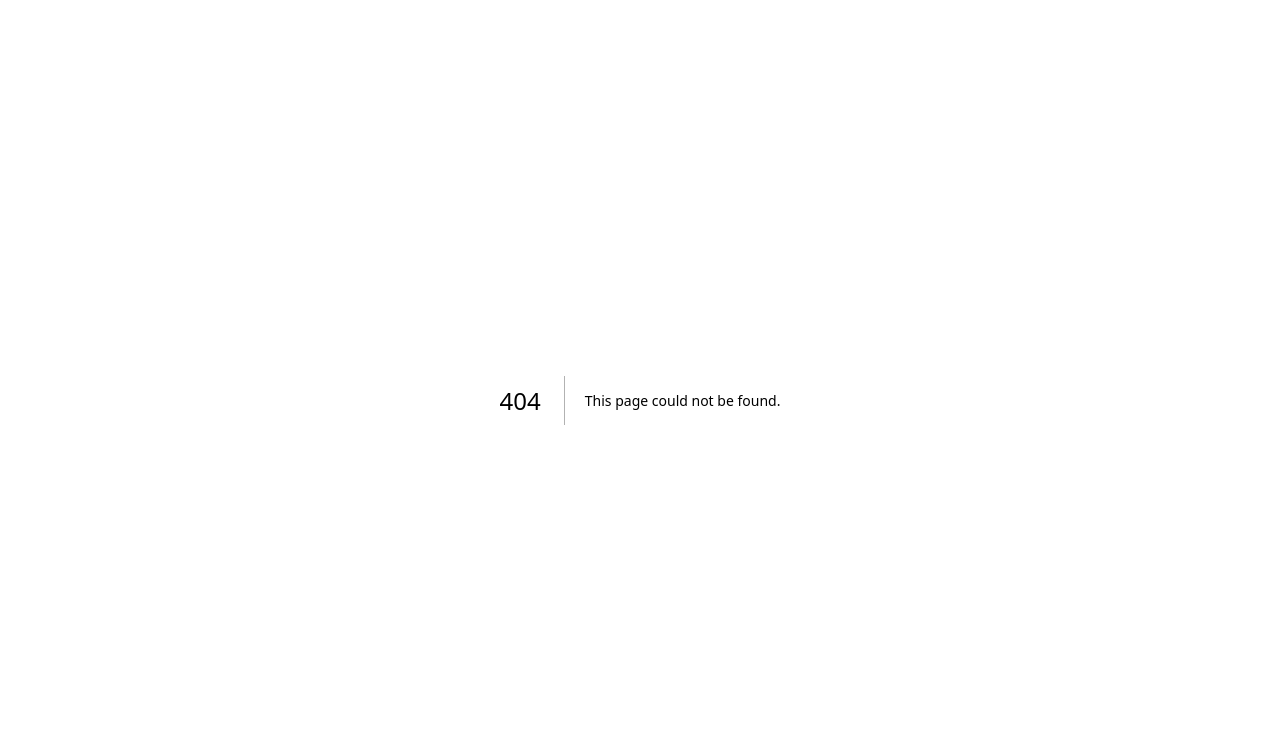
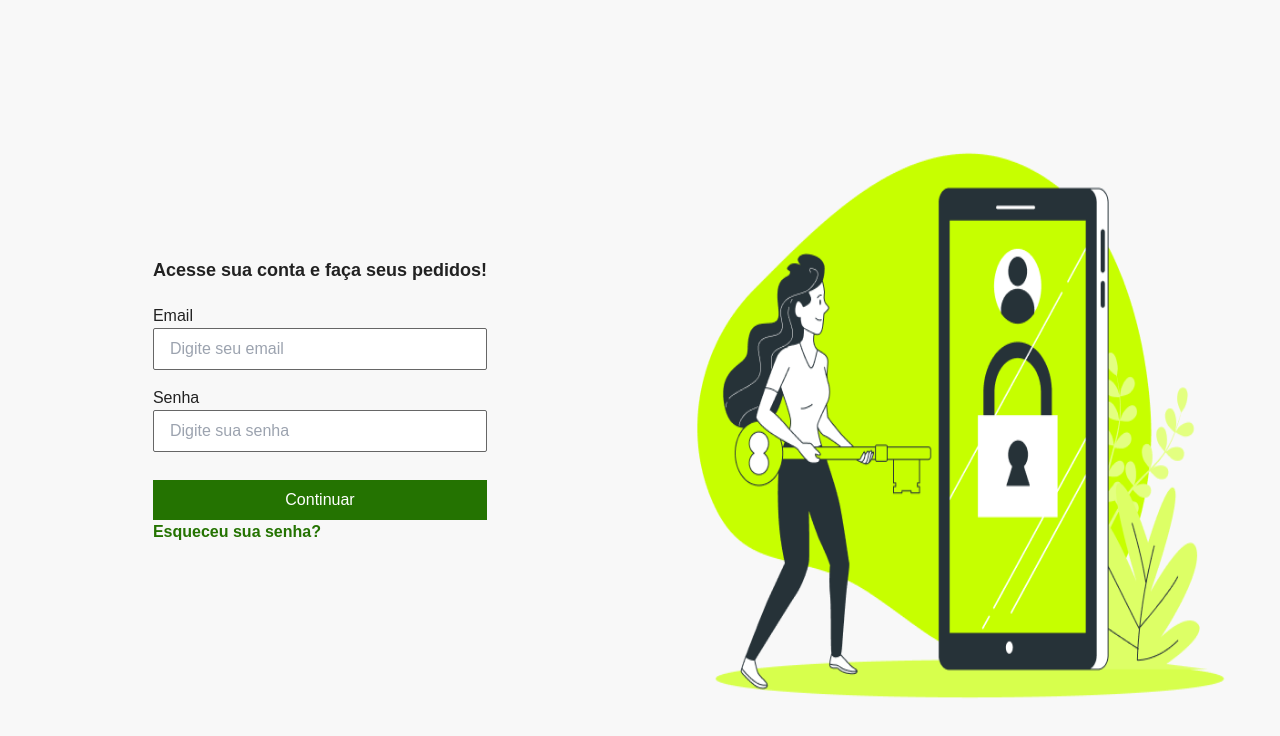
Before and after one commit to Gabriell0610/Projeto-empadao-front, a Next.js app: page /login in a window 1280 px wide. Before the commit this address had no page. Shown: the top 736 px of the page. Built offline with nearby package versions, Linux system fonts and the light colour scheme.

Commit message:
feat> create login page

```diff
--- /dev/null
+++ b/src/app/login/clientPage.tsx
@@ -0,0 +1,45 @@
+'use client'
+import { DefaultForm } from '@/components/DefaultForm/DefaultForm'
+import { loginSchema } from '@/providers/utils/zod/login'
+import Link from 'next/link'
+
+export const ClientPageLogin = () => {
+  const handleRegister = (data: unknown) => {
+    console.log(data)
+  }
+
+  return (
+    <div>
+      <h1 className="mb-3 text-lg font-semibold text-text-primary">
+        Acesse sua conta e faça seus pedidos!
+      </h1>
+      <DefaultForm
+        schema={loginSchema}
+        onSubmit={handleRegister}
+        fields={[
+          {
+            name: 'email',
+            label: 'Email',
+            type: 'email',
+            placeholder: 'Digite seu email',
+          },
+          {
+            name: 'senha',
+            label: 'Senha',
+            type: 'password',
+            placeholder: 'Digite sua senha',
+          },
+        ]}
+        buttonName="Continuar"
+      />
+      <p>
+        <Link
+          href={'/updatePassword'}
+          className="pb-3 font-semibold text-primary-greenLight"
+        >
+          Esqueceu sua senha?
+        </Link>
+      </p>
+    </div>
+  )
+}
--- /dev/null
+++ b/src/app/login/page.tsx
@@ -0,0 +1,14 @@
+/* eslint-disable prettier/prettier */
+import { ClientPageLogin } from './clientPage'
+import imageLogin from '../../../public/image_login.png'
+import { AuthLayout } from '@/components/AuthLayout/AuthLayout'
+export default function RegisterPage() {
+  return (
+    <>
+    <AuthLayout altImage='Uma pessoa esperando ser logada' imageUrl={imageLogin}>
+      <ClientPageLogin/>
+    </AuthLayout>
+    </>
+
+  )
+}
--- a/src/app/register/page.tsx
+++ b/src/app/register/page.tsx
@@ -1,26 +1,14 @@
 /* eslint-disable prettier/prettier */
 import { ClientPageRegister } from './clientPage'
 import imageRegister from '../../../public/image_register.png'
-import Image from 'next/image'
-
+import { AuthLayout } from '@/components/AuthLayout/AuthLayout'
 export default function RegisterPage() {
   return (
-    <main className="flex h-screen flex-col md:flex-row">
-      <section className="flex w-full md:w-1/2">
-        <div className="flex justify-center mx-auto w-full md:max-w-[550px] overflow-auto px-8 py-8">
-          <ClientPageRegister />
-        </div>
-      </section>
+    <>
+    <AuthLayout altImage='Desenho de duas pessoas conversando' imageUrl={imageRegister}>
+      <ClientPageRegister/>
+    </AuthLayout>
+    </>
 
-      <div className="relative h-screen w-full hidden md:w-1/2 md:block">
-        <Image
-          src={imageRegister}
-          alt="imagem de um desenho com duas pessoas conversando"
-          fill
-          priority
-          quality={100}
-        />
-      </div>
-    </main>
   )
 }
--- /dev/null
+++ b/src/components/AuthLayout/AuthLayout.tsx
@@ -0,0 +1,23 @@
+import { SomeChildrenInterface } from '@/types/layout.type'
+import Image, { StaticImageData } from 'next/image'
+
+interface LayoutProps extends SomeChildrenInterface {
+  imageUrl: StaticImageData
+  altImage: string
+}
+
+export const AuthLayout = ({ children, imageUrl, altImage }: LayoutProps) => {
+  return (
+    <main className="flex h-screen flex-col items-center justify-center md:flex-row">
+      <section className="flex w-full md:w-1/2">
+        <div className="mx-auto flex w-full justify-center overflow-auto px-8 py-8 md:max-w-[550px]">
+          {children}
+        </div>
+      </section>
+
+      <div className="relative hidden h-screen w-full md:block md:w-1/2">
+        <Image src={imageUrl} alt={altImage} fill priority quality={100} />
+      </div>
+    </main>
+  )
+}
```
Also changed, not shown: public/image_login.png (added), public/image_registerr.png (deleted).
